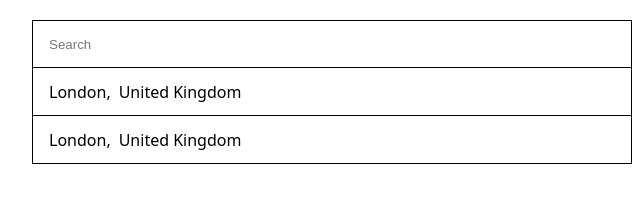
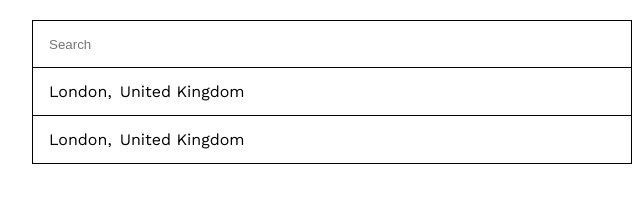
Before and after one commit to BobTheBu1ld3r/weather-app, a plain HTML site: page index.html in a window 1280 px wide. Shown: the full height of the page, 308-948 px from the left. Drawn offline with Linux system fonts and the light colour scheme.

Commit message:
Add "Work Sans" as a new font-face

```diff
--- a/style.css
+++ b/style.css
@@ -1,3 +1,8 @@
+@font-face {
+  font-family: "Work Sans";
+  src: url(./assets/WorkSans-VariableFont_wght.ttf);
+}
+
 :root {
   --grey-bcg-1: #333;
   --grey-bcg-2: #282828;
@@ -19,10 +24,9 @@ html {
 
 body {
   margin: 0;
-  font-family: system-ui, -apple-system, BlinkMacSystemFont, "Segoe UI", Roboto,
-    Oxygen, Ubuntu, Cantarell, "Open Sans", "Helvetica Neue", sans-serif;
   width: 100vw;
   height: 100vh;
+  font-family: "Work Sans";
 }
 
 .search-container {
@@ -63,3 +67,9 @@ input#search {
 .suggestion-name::after {
   content: ",";
 }
+
+h5 {
+  font-size: 24px;
+  font-weight: 700;
+  color: var(--white-color-1);
+}
```
